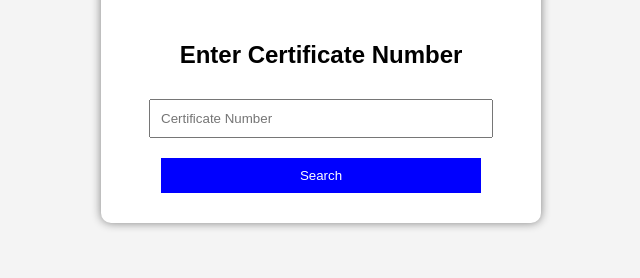
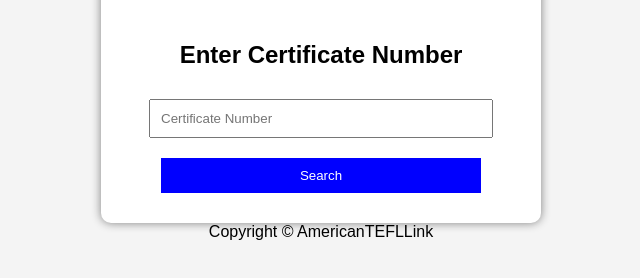
Before and after one commit to xiehaigrey/qr, a plain HTML site: page index.html in a window 1280 px wide. Shown: the part 198-476 px from the top of the page, without its empty margins (319-959 px from the left). Drawn offline with Linux system fonts and the light colour scheme.

Commit message:
Update index.html

```diff
--- a/index.html
+++ b/index.html
@@ -13,6 +13,9 @@
         <input type="text" id="certificateInput" placeholder="Certificate Number">
         <button onclick="checkCertificate()">Search</button>
     </div>
+    <div class="footer">
+        Copyright © AmericanTEFLLink
+    </div>
     <script src="script.js"></script>
 </body>
 </html>
```
